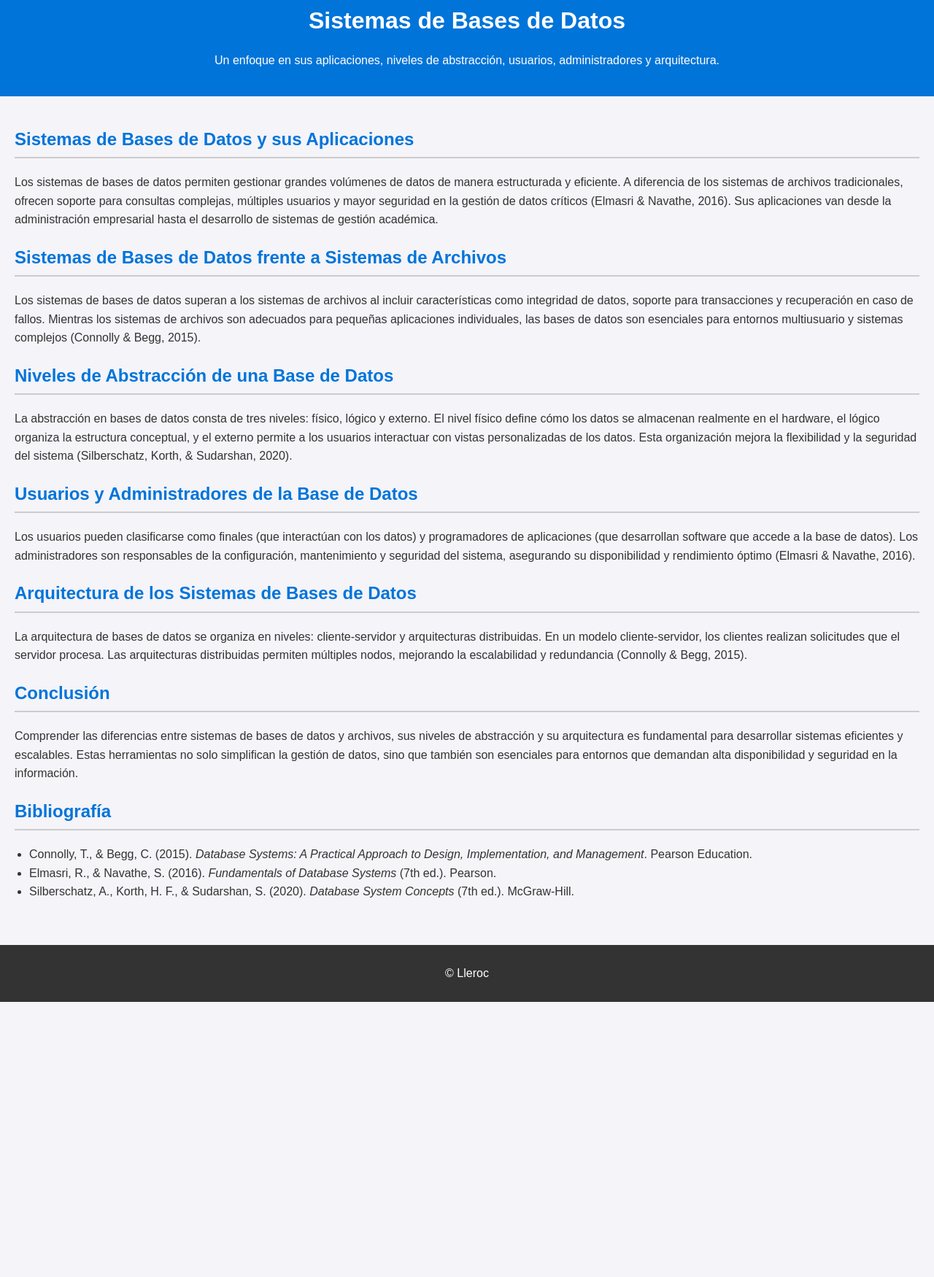
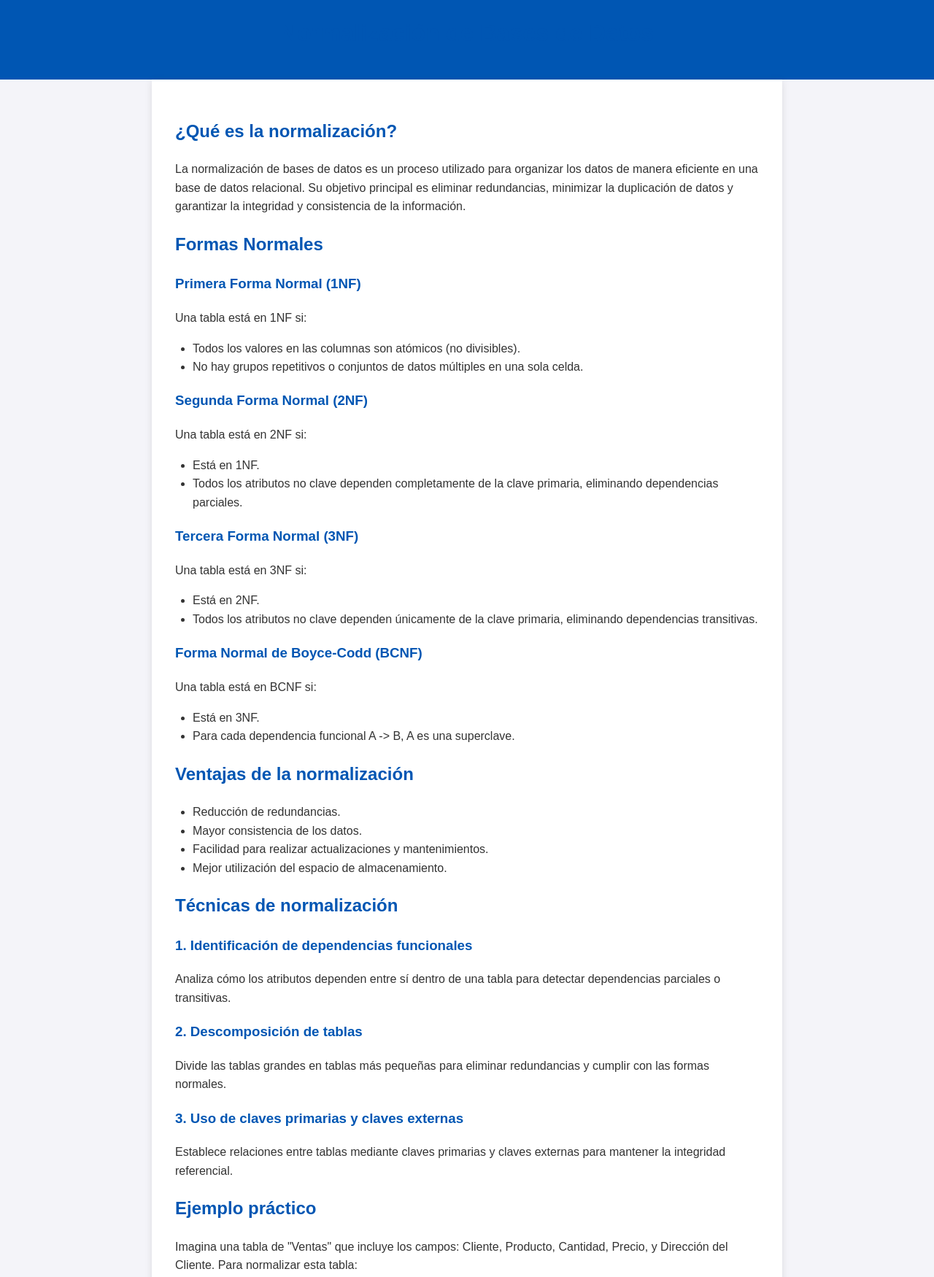
Before and after one commit to lleroc/BDD, a plain HTML site: page Presentaciones/semana2.html in a window 1280 px wide. Shown: the part 17-1767 px from the top of the page at 73% size. Before the commit the page ends 1390 px from the top, so only its background shows below. Drawn offline with Linux system fonts and the light colour scheme.

Commit message:
normalizacion

```diff
--- a/Presentaciones/semana2.html
+++ b/Presentaciones/semana2.html
@@ -1,10 +1,9 @@
 <!DOCTYPE html>
 <html lang="es">
 <head>
-    <meta charset="UTF-8" />
-    <meta name="viewport" content="width=device-width, initial-scale=1.0" />
-    <title>Sistemas de Bases de Datos</title>
-    <link rel="stylesheet" href="styles.css" />
+    <meta charset="UTF-8">
+    <meta name="viewport" content="width=device-width, initial-scale=1.0">
+    <title>Normalización de Bases de Datos</title>
     <style>
         body {
             font-family: Arial, sans-serif;
@@ -14,142 +13,155 @@
             background-color: #f4f4f9;
             color: #333;
         }
-
         header {
-        background-color: #0074d9;
-        color: white;
+            background: #0056b3;
+            color: #fff;
+            padding: 1rem 0;
             text-align: center;
-        padding: 20px 0;
         }
-
-      header h1 {
-        margin: 0;
+        .container {
+            padding: 2rem;
+            max-width: 800px;
+            margin: auto;
+            background: #fff;
+            box-shadow: 0 2px 10px rgba(0, 0, 0, 0.1);
         }
-
-      main {
-        padding: 20px;
+        h1, h2, h3 {
+            color: #0056b3;
         }
-
-      section {
-        margin-bottom: 20px;
+        ul {
+            padding-left: 1.5rem;
         }
-
-      section h2 {
-        color: #0074d9;
-        border-bottom: 2px solid #ccc;
-        padding-bottom: 5px;
-      }
-
-      ul {
-        padding-left: 20px;
-      }
-
         footer {
             text-align: center;
-        background-color: #333;
-        color: white;
-        padding: 10px 0;
-        margin-top: 20px;
+            padding: 1rem 0;
+            background: #333;
+            color: #fff;
+            margin-top: 2rem;
+        }
+        .button {
+            display: inline-block;
+            margin-top: 1rem;
+            padding: 0.5rem 1rem;
+            background-color: #0056b3;
+            color: #fff;
+            text-decoration: none;
+            border-radius: 5px;
+            text-align: center;
+        }
+        .button:hover {
+            background-color: #003d80;
         }
     </style>
 </head>
 <body>
     <header>
-      <h1>Sistemas de Bases de Datos</h1>
+        <h1>Normalización de Bases de Datos</h1>
+    </header>
+    <div class="container">
+        <section>
+            <h2>¿Qué es la normalización?</h2>
             <p>
-        Un enfoque en sus aplicaciones, niveles de abstracción, usuarios,
-        administradores y arquitectura.
-      </p>
-    </header>
-    <main>
-      <section>
-        <h2>Sistemas de Bases de Datos y sus Aplicaciones</h2>
-        <p>
-          Los sistemas de bases de datos permiten gestionar grandes volúmenes de
-          datos de manera estructurada y eficiente. A diferencia de los sistemas
-          de archivos tradicionales, ofrecen soporte para consultas complejas,
-          múltiples usuarios y mayor seguridad en la gestión de datos críticos
-          (Elmasri & Navathe, 2016). Sus aplicaciones van desde la
-          administración empresarial hasta el desarrollo de sistemas de gestión
-          académica.
+                La normalización de bases de datos es un proceso utilizado para organizar los datos de manera eficiente en una base de datos relacional.
+                Su objetivo principal es eliminar redundancias, minimizar la duplicación de datos y garantizar la integridad y consistencia de la información.
             </p>
         </section>
+
         <section>
-        <h2>Sistemas de Bases de Datos frente a Sistemas de Archivos</h2>
+            <h2>Formas Normales</h2>
+            <h3>Primera Forma Normal (1NF)</h3>
             <p>
-          Los sistemas de bases de datos superan a los sistemas de archivos al
-          incluir características como integridad de datos, soporte para
-          transacciones y recuperación en caso de fallos. Mientras los sistemas
-          de archivos son adecuados para pequeñas aplicaciones individuales, las
-          bases de datos son esenciales para entornos multiusuario y sistemas
-          complejos (Connolly & Begg, 2015).
+                Una tabla está en 1NF si:
+            </p>
+            <ul>
+                <li>Todos los valores en las columnas son atómicos (no divisibles).</li>
+                <li>No hay grupos repetitivos o conjuntos de datos múltiples en una sola celda.</li>
+            </ul>
+
+            <h3>Segunda Forma Normal (2NF)</h3>
+            <p>
+                Una tabla está en 2NF si:
+            </p>
+            <ul>
+                <li>Está en 1NF.</li>
+                <li>Todos los atributos no clave dependen completamente de la clave primaria, eliminando dependencias parciales.</li>
+            </ul>
+
+            <h3>Tercera Forma Normal (3NF)</h3>
+            <p>
+                Una tabla está en 3NF si:
+            </p>
+            <ul>
+                <li>Está en 2NF.</li>
+                <li>Todos los atributos no clave dependen únicamente de la clave primaria, eliminando dependencias transitivas.</li>
+            </ul>
+
+            <h3>Forma Normal de Boyce-Codd (BCNF)</h3>
+            <p>
+                Una tabla está en BCNF si:
+            </p>
+            <ul>
+                <li>Está en 3NF.</li>
+                <li>Para cada dependencia funcional A -> B, A es una superclave.</li>
+            </ul>
+        </section>
+
+        <section>
+            <h2>Ventajas de la normalización</h2>
+            <ul>
+                <li>Reducción de redundancias.</li>
+                <li>Mayor consistencia de los datos.</li>
+                <li>Facilidad para realizar actualizaciones y mantenimientos.</li>
+                <li>Mejor utilización del espacio de almacenamiento.</li>
+            </ul>
+        </section>
+
+        <section>
+            <h2>Técnicas de normalización</h2>
+            <h3>1. Identificación de dependencias funcionales</h3>
+            <p>
+                Analiza cómo los atributos dependen entre sí dentro de una tabla para detectar dependencias parciales o transitivas.
+            </p>
+
+            <h3>2. Descomposición de tablas</h3>
+            <p>
+                Divide las tablas grandes en tablas más pequeñas para eliminar redundancias y cumplir con las formas normales.
+            </p>
+
+            <h3>3. Uso de claves primarias y claves externas</h3>
+            <p>
+                Establece relaciones entre tablas mediante claves primarias y claves externas para mantener la integridad referencial.
             </p>
         </section>
+
         <section>
-        <h2>Niveles de Abstracción de una Base de Datos</h2>
+            <h2>Ejemplo práctico</h2>
             <p>
-          La abstracción en bases de datos consta de tres niveles: físico,
-          lógico y externo. El nivel físico define cómo los datos se almacenan
-          realmente en el hardware, el lógico organiza la estructura conceptual,
-          y el externo permite a los usuarios interactuar con vistas
-          personalizadas de los datos. Esta organización mejora la flexibilidad
-          y la seguridad del sistema (Silberschatz, Korth, & Sudarshan, 2020).
+                Imagina una tabla de "Ventas" que incluye los campos: Cliente, Producto, Cantidad, Precio, y Dirección del Cliente.
+                Para normalizar esta tabla:
             </p>
+            <ul>
+                <li>Pasa a 1NF eliminando celdas con valores múltiples, como productos combinados.</li>
+                <li>Pasa a 2NF separando los datos del cliente en una tabla diferente.</li>
+                <li>Pasa a 3NF separando datos como la Dirección del Cliente en una tabla independiente.</li>
+            </ul>
         </section>
-      <section>
-        <h2>Usuarios y Administradores de la Base de Datos</h2>
-        <p>
-          Los usuarios pueden clasificarse como finales (que interactúan con los
-          datos) y programadores de aplicaciones (que desarrollan software que
-          accede a la base de datos). Los administradores son responsables de la
-          configuración, mantenimiento y seguridad del sistema, asegurando su
-          disponibilidad y rendimiento óptimo (Elmasri & Navathe, 2016).
-        </p>
-      </section>
-      <section>
-        <h2>Arquitectura de los Sistemas de Bases de Datos</h2>
-        <p>
-          La arquitectura de bases de datos se organiza en niveles:
-          cliente-servidor y arquitecturas distribuidas. En un modelo
-          cliente-servidor, los clientes realizan solicitudes que el servidor
-          procesa. Las arquitecturas distribuidas permiten múltiples nodos,
-          mejorando la escalabilidad y redundancia (Connolly & Begg, 2015).
-        </p>
-      </section>
-      <section>
-        <h2>Conclusión</h2>
-        <p>
-          Comprender las diferencias entre sistemas de bases de datos y
-          archivos, sus niveles de abstracción y su arquitectura es fundamental
-          para desarrollar sistemas eficientes y escalables. Estas herramientas
-          no solo simplifican la gestión de datos, sino que también son
-          esenciales para entornos que demandan alta disponibilidad y seguridad
-          en la información.
-        </p>
-      </section>
+
         <section>
             <h2>Bibliografía</h2>
             <ul>
-          <li>
-            Connolly, T., & Begg, C. (2015).
-            <em
-              >Database Systems: A Practical Approach to Design, Implementation,
-              and Management</em
-            >. Pearson Education.
-          </li>
-          <li>
-            Elmasri, R., & Navathe, S. (2016).
-            <em>Fundamentals of Database Systems</em> (7th ed.). Pearson.
-          </li>
-          <li>
-            Silberschatz, A., Korth, H. F., & Sudarshan, S. (2020).
-            <em>Database System Concepts</em> (7th ed.). McGraw-Hill.
-          </li>
+                <li>Elmasri, R., & Navathe, S. (2016). <i>Fundamentals of Database Systems</i>. Pearson.</li>
+                <li>Date, C. J. (2019). <i>An Introduction to Database Systems</i>. Addison-Wesley.</li>
+                <li>Silberschatz, A., Korth, H. F., & Sudarshan, S. (2020). <i>Database System Concepts</i>. McGraw-Hill.</li>
+                <li>Connolly, T., & Begg, C. (2015). <i>Database Systems: A Practical Approach to Design, Implementation, and Management</i>. Pearson.</li>
             </ul>
         </section>
-    </main>
+
+        <a href="../index.html" class="button">Regresar</a>
+    </div>
+
     <footer>
-      <p>&copy; Lleroc</p>
+        <p>© 2024 Aprende Normalización. Todos los derechos reservados.</p>
     </footer>
 </body>
 </html>
```
Also changed, not shown: Presentaciones/semana4.html (+204 -0 lines). Lines whose indentation alone changed are shown as unchanged.
